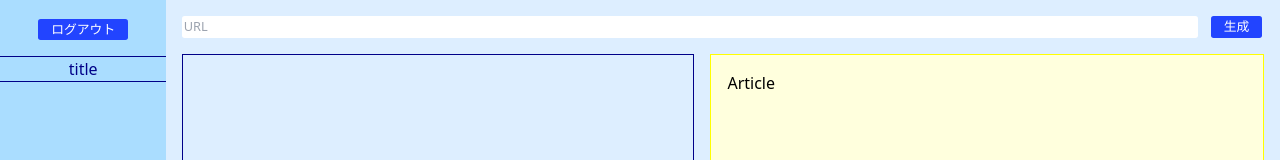
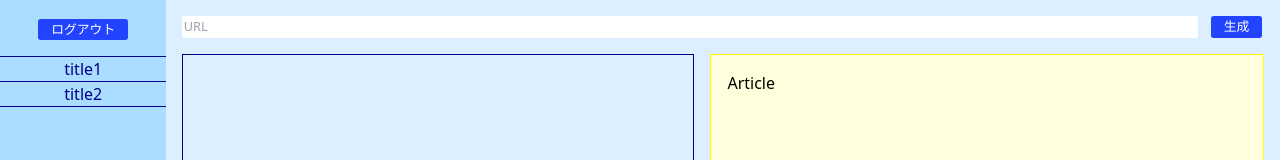
Before and after one commit to student-ops/FFIT-1, a Next.js app in the folder ffit-1/: page / in a window 1280 px wide. Shown: the top 160 px of the page. Built offline with nearby package versions, Linux system fonts and the light colour scheme.

Commit message:
UI(Loading以外)完成

```diff
--- a/ffit-1/src/pages/index.tsx
+++ b/ffit-1/src/pages/index.tsx
@@ -7,7 +7,7 @@ import { useState } from "react";
 const inter = Inter({ subsets: ["latin"] });
 
 export default function Home() {
-  const [titles, setTitles] = useState(["title"]);
+  const [titles, setTitles] = useState(["title1","title2"]);
   return (
     <div id="index-main">
       <div id="index-tab">
--- a/ffit-1/src/pages/tab.tsx
+++ b/ffit-1/src/pages/tab.tsx
@@ -1,13 +1,18 @@
 import { TabTitles } from "./tab_titles"
 
-const Tab: React.FC<string> = (title) => {
+const Tab: React.FC = (titles) => {
+  const titleList = [];
+  for(let i=0; i<titles.titles.length; i++) {
+    const title = titles.titles[i];
+    titleList.push(<TabTitles title={title} key={i} />)
+  }
   return (
     <center>
       <div style={{padding: 1 + "em"}}>
         <button>ログアウト</button>
       </div>
       <hr />
-      <TabTitles title="title" />
+      {titleList}
     </center>
   );
 };
--- a/ffit-1/src/pages/tab_titles.tsx
+++ b/ffit-1/src/pages/tab_titles.tsx
@@ -3,7 +3,7 @@ import { Margarine } from "next/font/google";
 const TabTitles: React.FC<String> = ({title}) => {
   return (
     <>
-      <div>{title}</div>
+      <div className="title-div">{title}</div>
       <hr />
     </>
   );
--- a/ffit-1/src/pages/url.tsx
+++ b/ffit-1/src/pages/url.tsx
@@ -1,6 +1,6 @@
 import { useState } from "react";
 
-const Url: React.FC<Function> = (prop) => {
+const Url: React.FC = (prop) => {
 
   const [url, setUrl] = useState("");
 
--- a/ffit-1/src/styles/globals.css
+++ b/ffit-1/src/styles/globals.css
@@ -89,6 +89,14 @@ iframe {
   margin-bottom: 1em;
 }
 
+.title-div{
+  width: 100%;
+}
+.title-div:hover{
+  background-color: #24f;
+  color: #fff;
+}
+
 @media screen and (min-width:767px) {
   #index-main{
     display: flex;
```
